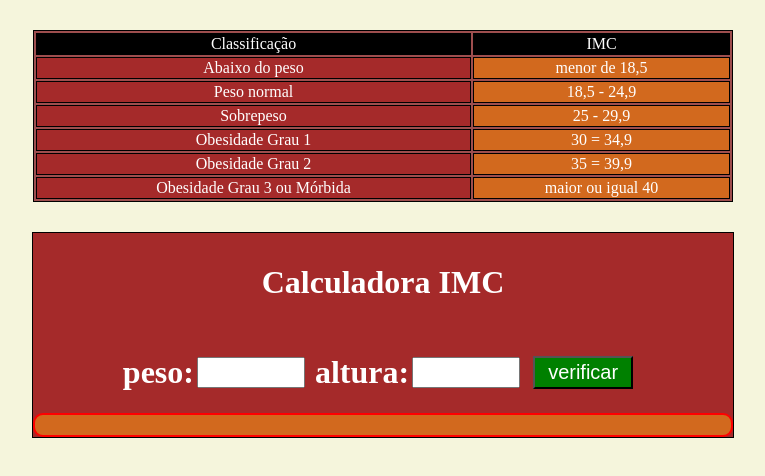
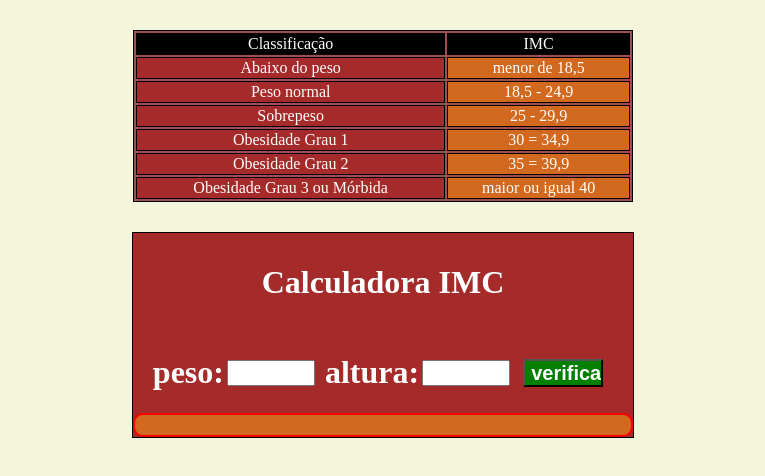
Before and after one commit to leandroluizpereira/site-imc, a plain HTML site: page index.html in a window 1280 px wide. Shown: the whole page, without its empty margins (257-1022 px from the left). Drawn offline with Linux system fonts and the light colour scheme.

Commit message:
Update style.css

```diff
--- a/static/style.css
+++ b/static/style.css
@@ -8,7 +8,7 @@ body{
 table {
 
     margin: auto auto 30px;
-    width: 700px;
+    width: 500px;
     background-color: rgb(158, 78, 78);
 
 
@@ -48,7 +48,7 @@ td:hover{
     border: 1px solid black;
     padding-top: 10px;
     margin: auto;
-    width: 700px;
+    width: 500px;
 background-color: brown;
 
 }
@@ -62,12 +62,15 @@ align-items: center;
 input{
     margin-left: 3px;
     margin-right: 10px;
-    height: 25px;
+    height: 20px;
     font-size: 20px;
-    width: 100px;
+    width: 80px;
+    text-align: center;
+    font-weight: bold;
+    color:rgb(100, 9, 9) ;
 }
 .botao{
-    height: 33px;
+    height: 28px;
     background-color: green;
     color: white;
 
```
